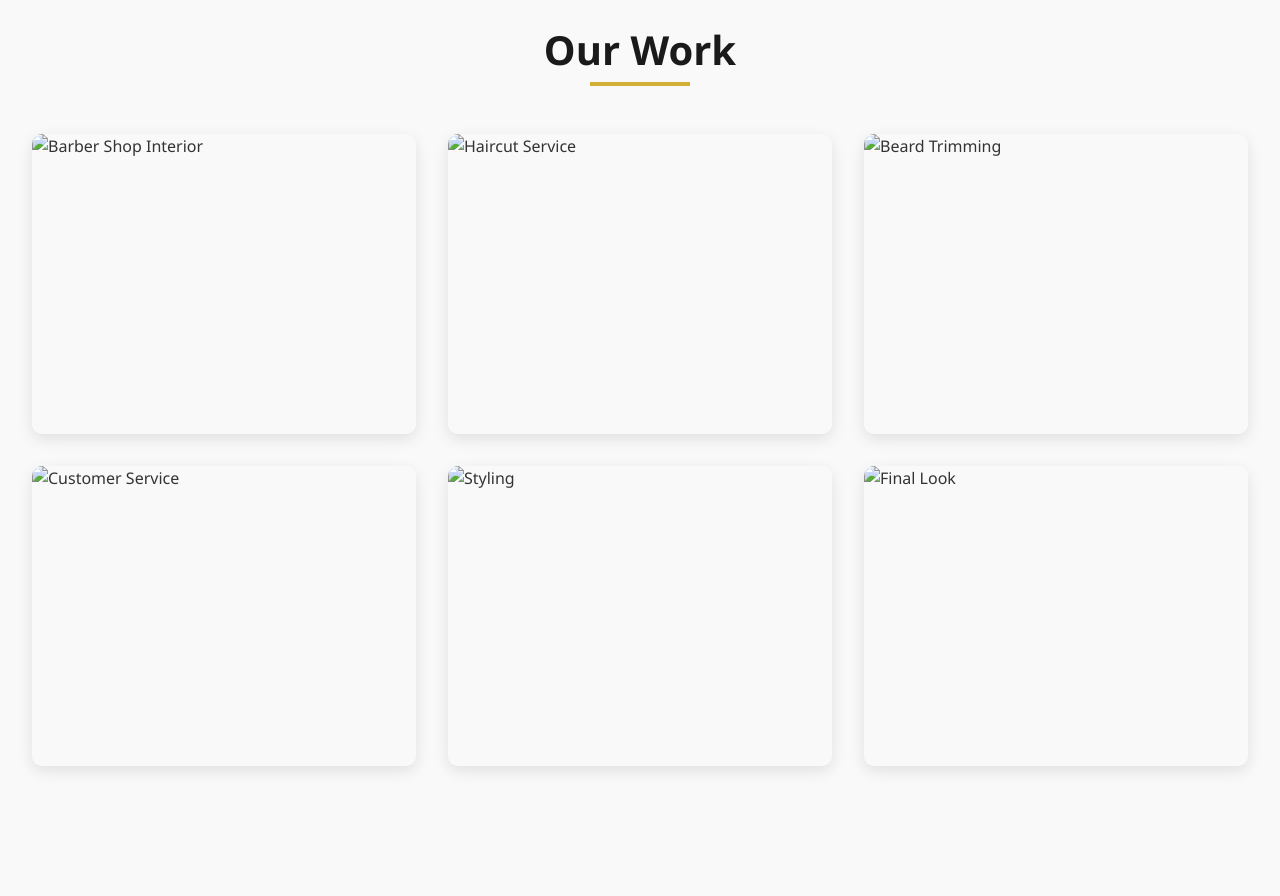
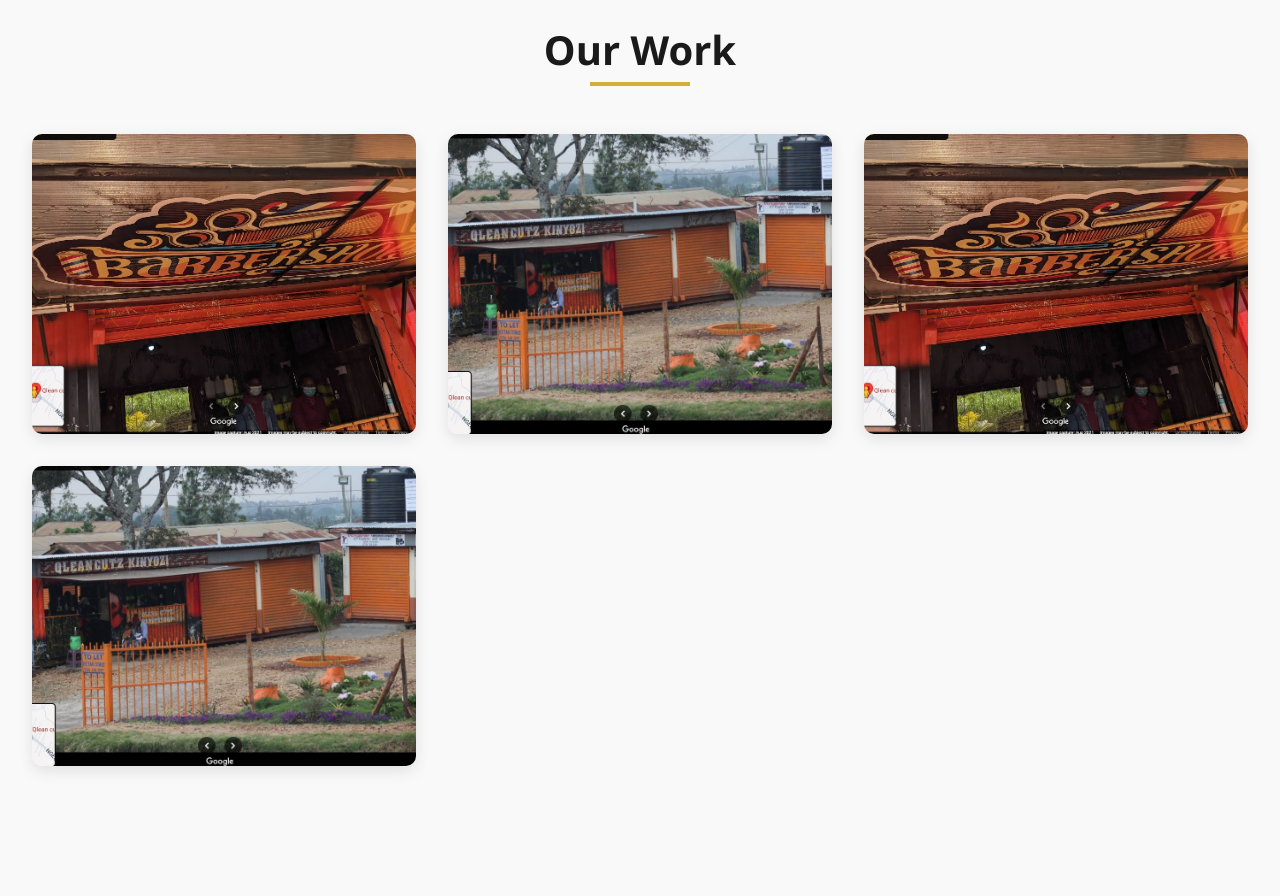
Before and after one commit to collins-creates/qlean-cutz-barber-shop, a plain HTML site: page index.html in a window 1280 px wide. Shown: the part 1400-2296 px from the top of the page. Drawn offline with Linux system fonts and the light colour scheme; a script that the page names is missing.

Commit message:
Update gallery section with actual images and improve styling

```diff
--- a/index.html
+++ b/index.html
@@ -68,45 +68,31 @@
         <h2>Our Work</h2>
         <div class="gallery-grid">
             <div class="gallery-item">
-                <img src="images/barber1.jpg" alt="Barber Shop Interior">
+                <img src="images/Capture.JPG" alt="Barber Shop Interior">
                 <div class="overlay">
-                    <h3>Modern Interior</h3>
-                    <p>Our comfortable waiting area</p>
+                    <h3>Professional Service</h3>
+                    <p>Expert barber at work</p>
                 </div>
             </div>
             <div class="gallery-item">
-                <img src="images/barber2.jpg" alt="Haircut Service">
+                <img src="images/Capture 2.JPG" alt="Barber Shop Service">
                 <div class="overlay">
-                    <h3>Haircut</h3>
-                    <p>Precision cutting</p>
+                    <h3>Precision Cutting</h3>
+                    <p>Attention to detail</p>
                 </div>
             </div>
             <div class="gallery-item">
-                <img src="images/barber3.jpg" alt="Beard Trimming">
+                <img src="images/Capture.JPG" alt="Barber Shop">
                 <div class="overlay">
-                    <h3>Beard Grooming</h3>
-                    <p>Professional beard care</p>
+                    <h3>Modern Equipment</h3>
+                    <p>Professional tools</p>
                 </div>
             </div>
             <div class="gallery-item">
-                <img src="images/barber4.jpg" alt="Customer Service">
+                <img src="images/Capture 2.JPG" alt="Barber Shop">
                 <div class="overlay">
-                    <h3>Customer Service</h3>
-                    <p>Personalized attention</p>
-                </div>
-            </div>
-            <div class="gallery-item">
-                <img src="images/barber5.jpg" alt="Styling">
-                <div class="overlay">
-                    <h3>Styling</h3>
-                    <p>Perfect finish</p>
-                </div>
-            </div>
-            <div class="gallery-item">
-                <img src="images/barber6.jpg" alt="Final Look">
-                <div class="overlay">
-                    <h3>Final Look</h3>
-                    <p>Satisfied customers</p>
+                    <h3>Customer Satisfaction</h3>
+                    <p>Leaving happy</p>
                 </div>
             </div>
         </div>
--- a/styles.css
+++ b/styles.css
@@ -293,19 +293,8 @@ nav ul li a:hover {
 /* Gallery Section */
 .gallery {
     padding: 5rem 0;
-    background: #fff;
-}
-
-.gallery-grid {
-    display: grid;
-    grid-template-columns: repeat(auto-fill, minmax(300px, 1fr));
-    gap: 1rem;
-    padding: 0 1rem;
-}
-
-.gallery {
-    padding: 5rem 0;
     background: #f9f9f9;
+    text-align: center;
 }
 
 .gallery h2 {
@@ -320,6 +309,8 @@ nav ul li a:hover {
     grid-template-columns: repeat(auto-fit, minmax(300px, 1fr));
     gap: 2rem;
     padding: 0 2rem;
+    max-width: 1400px;
+    margin: 0 auto;
 }
 
 .gallery-item {
@@ -328,11 +319,8 @@ nav ul li a:hover {
     overflow: hidden;
     border-radius: 10px;
     box-shadow: 0 5px 15px rgba(0, 0, 0, 0.1);
-    transition: transform 0.3s ease;
-}
-
-.gallery-item:hover {
-    transform: translateY(-10px) scale(1.03);
+    transition: all 0.3s ease;
+    background: #fff;
 }
 
 .gallery-item img {
```
